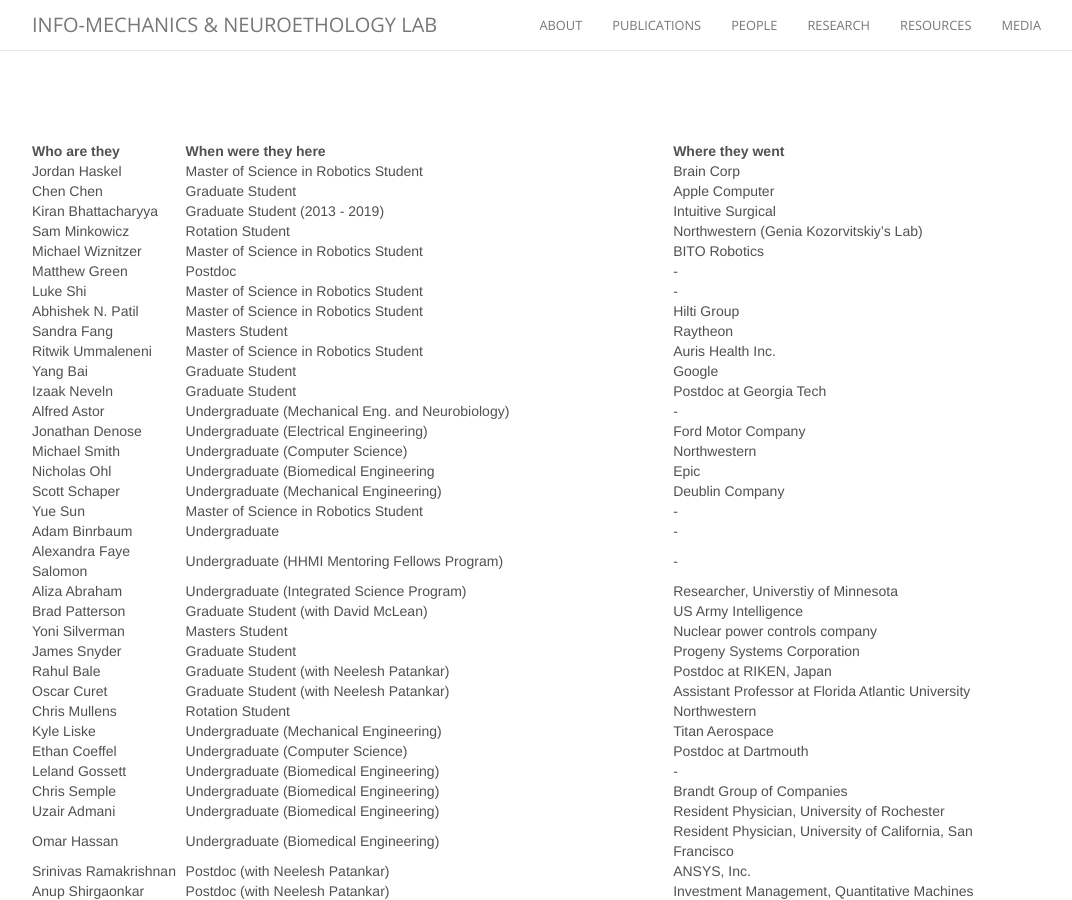
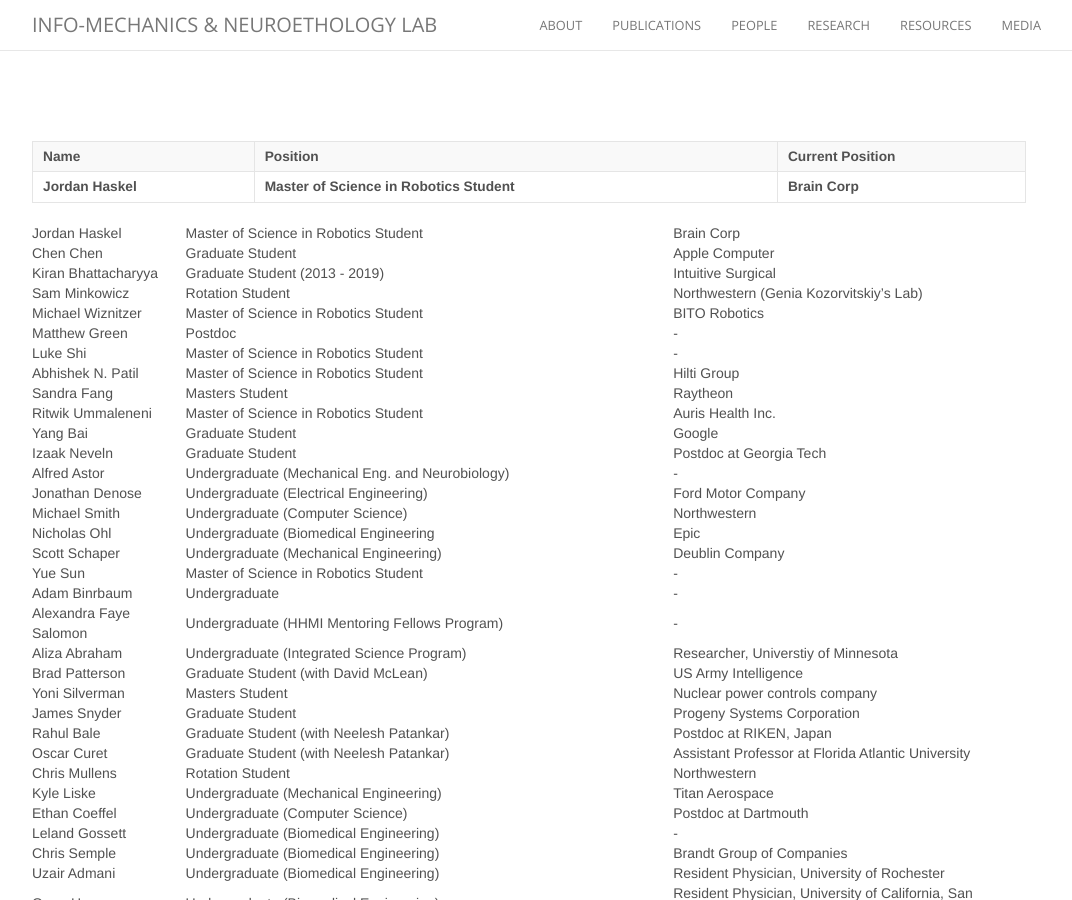
Before and after one commit to maciverlab/maciverlab.github.io, a Jekyll site: the page built from people.md, in a window 1280 px wide and 900 px high. Shown: the whole window, without its empty margins (111-1183 px from the left). Built offline with Jekyll 4.4.1, drawn with Linux system fonts in a browser that asks for light colours; nearby versions of some CDN libraries; comment, search, counter and statistics services are not loaded.

Commit message:
Update people.md

```diff
--- a/people.md
+++ b/people.md
@@ -5,8 +5,19 @@
 
 <br>
 
-| Who are they | When were they here | Where they went |
-| :------------- |:-------------| :-----------|
+<table class="general">
+  <tr>
+    <th>Name</th>
+    <th>Position</th>
+    <th>Current Position</th>
+  </tr>
+   <tr>
+    <th>Jordan Haskel</th>
+    <th>Master of Science in Robotics Student</th>
+    <th>Brain Corp</th>
+  </tr>
+ </table>
+
 | Jordan Haskel | Master of Science in Robotics Student | Brain Corp |
 | Chen Chen | Graduate Student | Apple Computer |
 | Kiran Bhattacharyya | Graduate Student (2013 - 2019) | Intuitive Surgical |
```
